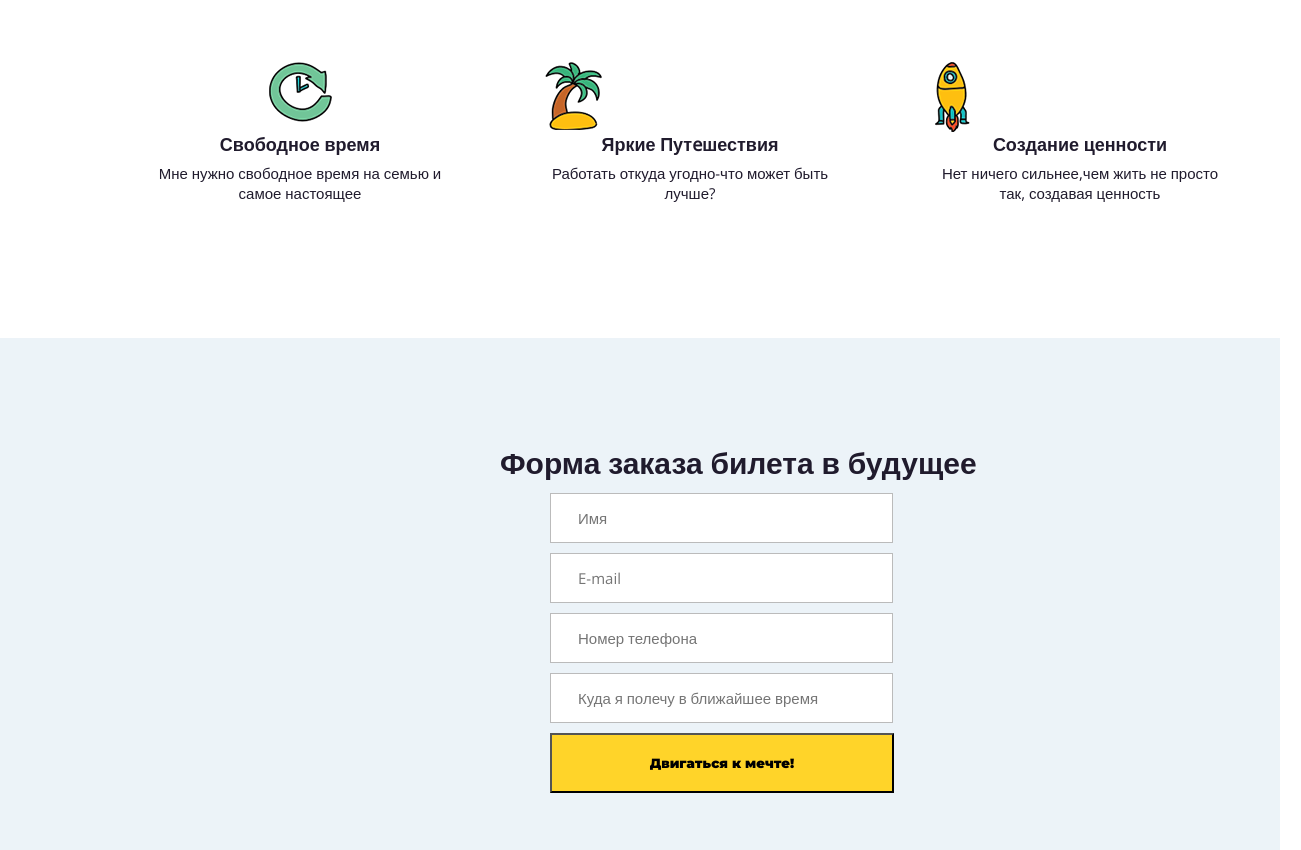
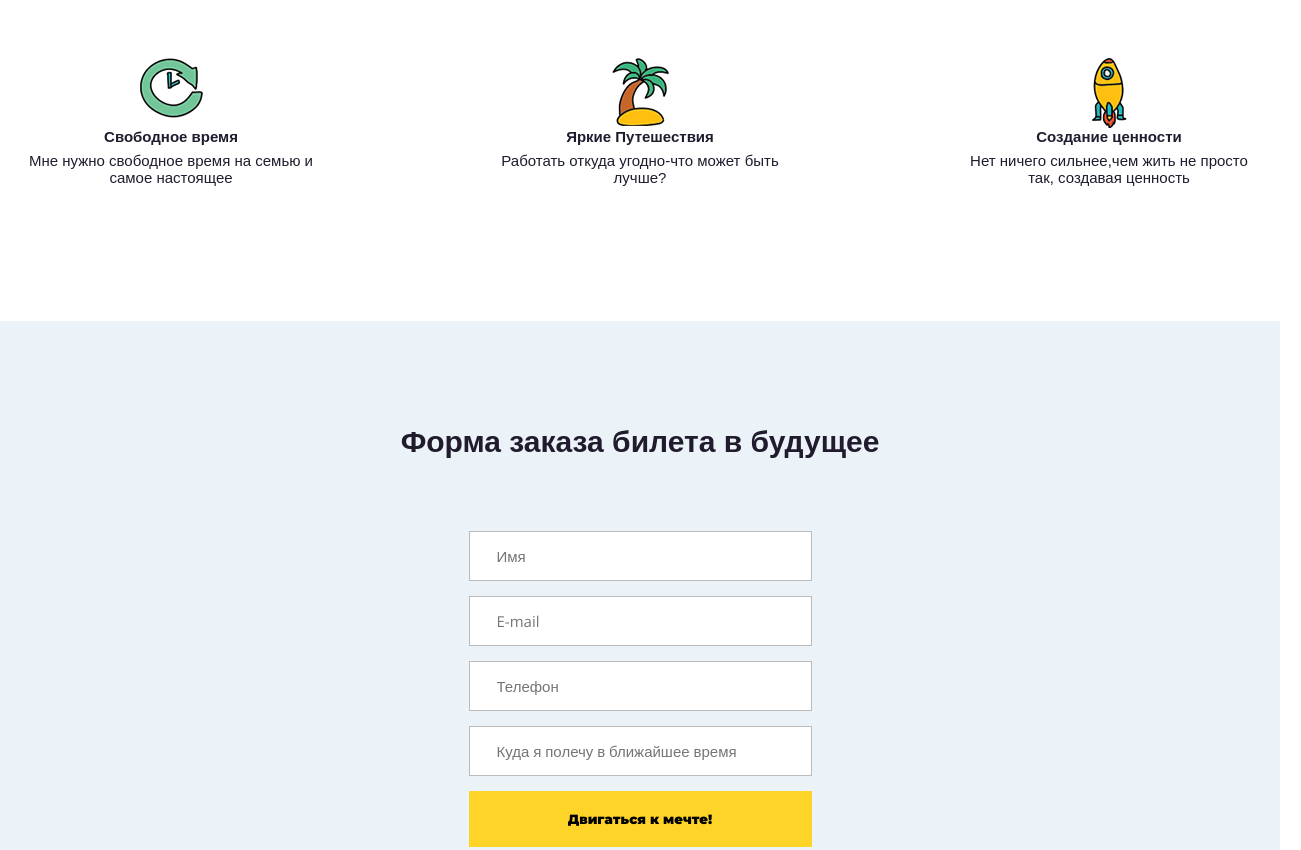
Before and after one commit to Yezersky96/yezersky96.github.io, a plain HTML site: page lesssons-html/lesson3/homework/index3.html in a window 1280 px wide. Shown: the part 1020-1870 px from the top of the page, 1301 px wide, since content can reach past the window. Drawn offline with nearby package versions, Linux system fonts and the light colour scheme.

Commit message:
html homework

```diff
--- a/lesssons-html/lesson3/homework/css/main3.css
+++ b/lesssons-html/lesson3/homework/css/main3.css
@@ -25,12 +25,11 @@ h4,
 h5,
 h6 {
     margin: 0;
-    font-family: "Open Sans", sans-serif;
     font-weight: 900;
 }
 
 .container {
-    width: 1170px;
+    width: 1238px;
     margin: 0 auto;
 }
 
@@ -45,6 +44,7 @@ h6 {
     padding-top: 62px;
     color: #fff;
     padding-bottom: 143px;
+
 }
 
 .wrapper {
@@ -54,30 +54,35 @@ h6 {
 }
 
 .offer {
-
     width: 560px;
 }
 
 .title {
+    font-family: "ubuntu", Bold, sans-serif;
+    font-size: 37px;
 
-    font-size: 35px;
 }
 
 .intro {
     margin-bottom: 44px;
     width: 370px;
+    font-size: 15px;
+
 }
 
 .btn {
     font-family: "Montserrat", sans-serif;
     background: #ffd429;
     color: black;
-    display: block;
-    width: 222px;
-    padding: 20px 0;
+    display: inline-block;
+    padding: 20px 30px;
     text-align: center;
     text-decoration: none;
     transition: all 0.5s ease;
+    border: none;
+    cursor: pointer;
+    font-family: "Montserrat", black, sans-serif;
+
 }
 
 .btn:hover {
@@ -95,8 +100,10 @@ h6 {
 }
 
 .section-title {
-    padding-left: 400px;
-    font-size: 28px;
+    text-align: center;
+    font-size: 30px;
+    font-family: "ubuntu", Bold, sans-serif;
+
 }
 
 .skills {
@@ -108,44 +115,59 @@ h6 {
 
 .skill {
     width: 300px;
-    background: url('../img/icon1.jpg') no-repeat center top;
+    background-image: url('../img/icon1.jpg');
     padding-top: 70px;
-    margin-left: 100px;
     text-align: center;
+    background-position-x: center;
+    background-repeat: no-repeat;
 }
 
 .skill-title {
-    font-size: 18px;
+    font-size: 15px;
+    font-family: "Ubuntu", Bold, sans-serif;
+
 }
 
 .skill-text {
     margin-top: 7px;
+    font-family: "Myriad Pro",regular,sans-serif;
+    font-size: 15px;
 }
 
 .skill-free {
-    background: url('../img/icon2.jpg') no-repeat;
+    background-image: url('../img/icon2.jpg') ;
 }
 
 .skill-change {
-    background: url(../img/icon3.jpg) no-repeat;
+    background-image: url(../img/icon3.jpg) ;
 }
 
 .mail {
     padding-top: 104px;
     padding-bottom: 102px;
     background: #ecf3f8;
-    padding-left: 500px;
-    display: flex;
     justify-content: space-between;
 }
 
+.mail .container {
+    max-width: 343px;
+}
+
+.mail .btn {
+    width: 100%;
+    margin-top: 15px;
+}
 .section-title-two {
     font-size: 30px;
-    padding-right: 60px;
+    text-align: center;
+    padding-bottom: 57px;
+    font-family: "Ubuntu", Bold, sans-serif;
+
+
 }
 
 .input {
-    width: 343px;
+    width: 100%;
     border: 1px solid #bbbbbb;
     font-size: 15px;
     padding-left: 27px;
@@ -153,23 +175,14 @@ h6 {
     height: 50px;
     display: flex;
     justify-content: space-between;
-    margin-top: 10px;
-    margin-left: 50px;
+    margin-top: 15px;
 }
 
-.btn-btn {
-    width: 344px;
-    font-family: "Montserrat", sans-serif;
-    background: #ffd429;
-    color: black;
-    display: block;
-    padding: 20px 0;
-    text-align: center;
-    text-decoration: none;
-    transition: all 0.5s ease;
-    margin-top: 10px;
-    margin-left: 50px;
+.input:focus {
+    outline: none;
+    border-color:#868686;
 }
+
 
 .footer {
     padding: 63px;
@@ -180,5 +193,6 @@ h6 {
     color: #ffffff;
     font-size: 14px;
     margin: 0;
-    padding-left: 370px;
+    font-family: "Open Sans",regular,sans-serif;
+    text-align: center;
 }
--- a/lesssons-html/lesson3/homework/index3.html
+++ b/lesssons-html/lesson3/homework/index3.html
@@ -54,18 +54,18 @@
     </div>
 </section>
 <section id="mail" class="mail">
+    <h2 class="section-title-two">Форма заказа билета в будущее</h2>
     <div class="container">
-        <h2 class="section-title-two">Форма заказа билета в будущее</h2>
         <form action="#" class="form">
             <input type="text" placeholder="Имя" name="name" class="input" required />
 
             <input type="email" placeholder="E-mail" name="email" class="input" required />
 
-            <input type="tel" placeholder="Номер телефона" name="phone" class="input" required />
+            <input type="tel" placeholder="Телефон" name="phone" class="input" required />
 
             <input type="text" placeholder="Куда я полечу в ближайшее время" name="go next" class="input" required />
 
-            <button type="submit" class="btn-btn">Двигаться к мечте!</button>
+            <button type="submit" class="btn">Двигаться к мечте!</button>
         </form>
     </div>
 </section>
```
